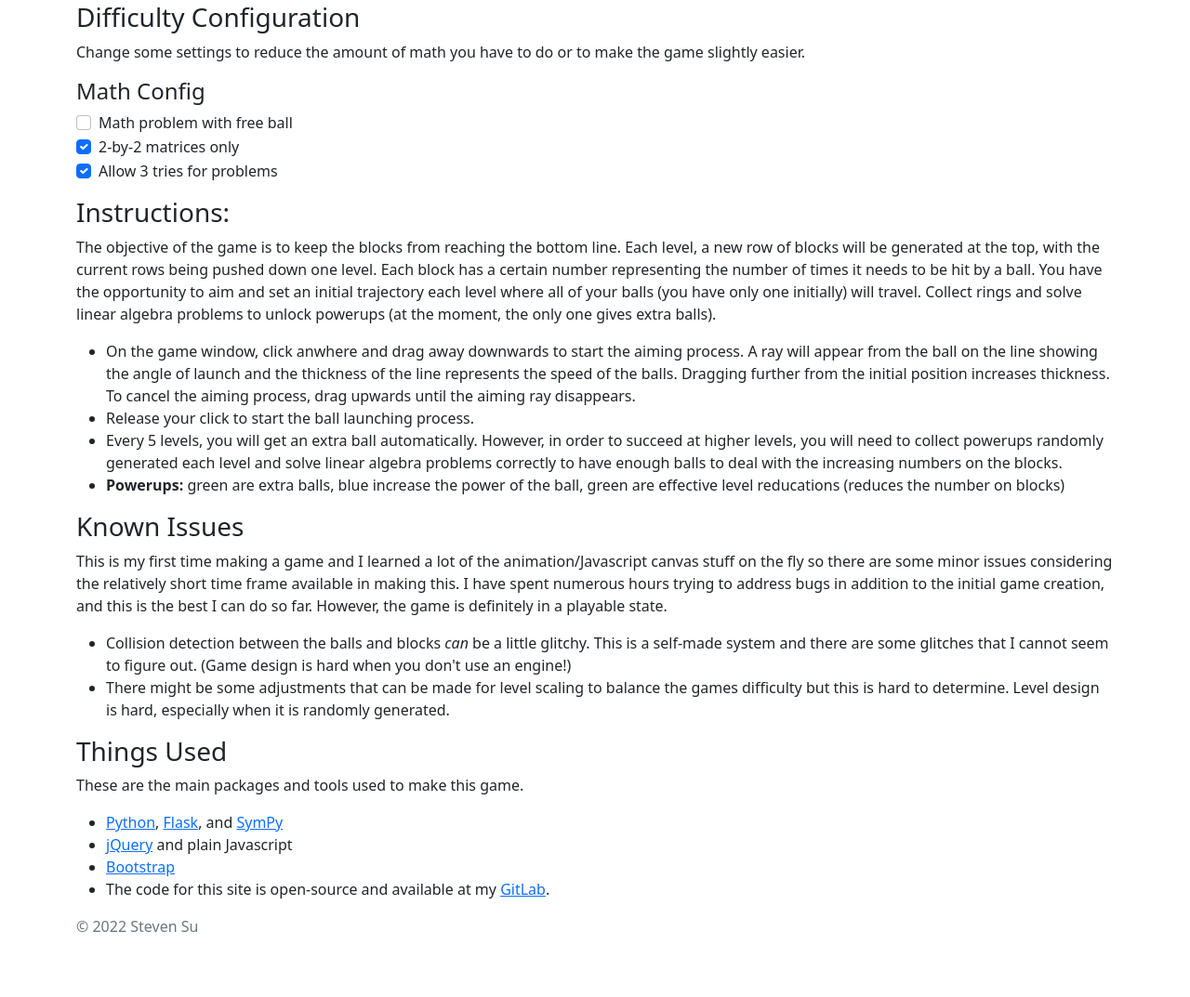
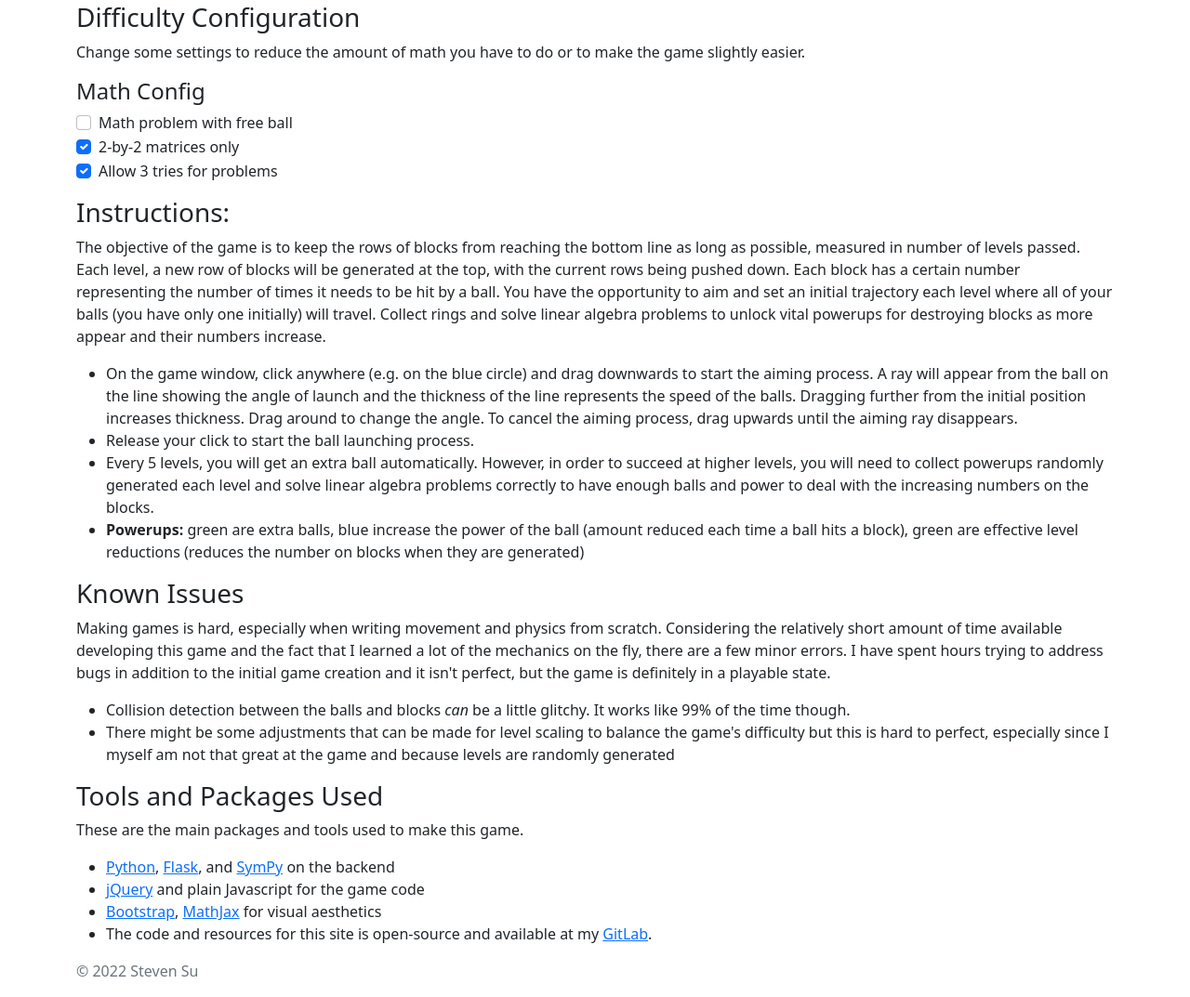
Before and after one commit to lakewood999/linalg-game, a Flask app: page / in a window 1280 px wide. Shown: the part 957-2030 px from the top of the page at 93% size. Before the commit the page ends 1960 px from the top, so only its background shows below. Run offline with Flask 2, Linux system fonts and the light colour scheme; some libraries are stand-ins or nearby versions.

Commit message:
update instructions

```diff
--- a/main.py
+++ b/main.py
@@ -90,7 +90,23 @@ def problem():
             if num_pivots(A) == n:
                 break
         session["answer"] = ans
-        return jsonify({"text":matrix_to_latex(A) + "\mathbf{x}=" + matrix_to_latex(b.tolist()),"type":"matrix_equation"})
+        t = ""
+        r = randint(0,1)
+        if r == 0:
+            t = matrix_to_latex(A) + "\mathbf{x}=" + matrix_to_latex(b.tolist())
+        elif r == 1:
+            b = b.tolist()
+            t = "\\begin{cases}"
+            for row in range(len(A)):
+                temp = ""
+                for col in range(len(A[0])):
+                    temp += str(A[row][col]) + "x_{" + str(col+1) + "}"
+                    if col != len(A[0])-1:
+                        temp += "+"
+                temp += "=" + str(b[row][0])
+                t += temp + "\\\\"
+            t += "\\end{cases}"
+        return jsonify({"text":t,"type":"matrix_equation"})
     elif num == 2: # inner product
         matrices, ans = inner_product_problem(randint(2,4))
         session["answer"] = int(ans)
--- a/static/board.js
+++ b/static/board.js
@@ -71,7 +71,6 @@ function gen_board() {
             - (4/3)*(ballPowerupsOnBoard+balls.length)/effectiveLevel;
             var b2 = b1 + 0.035;
             var b3 = b2 + 0.075;
-            console.log(b1);
             if (percent < b1) {
                 newBlocks[i] = new Powerup();
                 newBlocks[i].color = 86;
--- a/static/problem.js
+++ b/static/problem.js
@@ -19,7 +19,7 @@ function startProblem() {
         if (data["type"] === "determinant") {
             problemString = "Find the determinant of the following matrix: $$ " + data["text"] + "$$ to ";
         } else if (data["type"] === "matrix_equation") {
-            problemString = "Find the sum of all \\( x_i \\) in the solution to the following matrix equation: $$ " + data["text"] + "$$ to ";
+            problemString = "Find the sum of all \\( x_i \\) in the solution to the following representation of a system of equations: $$ " + data["text"] + "$$ to ";
         } else if (data["type"] === "inner_product") {
             problemString = "Find the inner product of the following vectors: $$ " + data["text"] + "$$ to ";
         } else if (data["type"] === "matrix_power") {
@@ -56,7 +56,6 @@ $("#problemSubmit").on("click", function(){
             powerups.apply(currentPowerup,true);
             numCorrect++;
         } else {
-            console.log($("#moreProblemChances").prop("checked"));
             problemChances--;
             if ($("#moreProblemChances").prop("checked") && problemChances > 0) {
                 $("#problemResult").toggleClass("text-danger",true);
@@ -69,7 +68,6 @@ $("#problemSubmit").on("click", function(){
             }
         }
         $("#problemResult").show();
-        console.log(newAttempt);
         if (!newAttempt) {
             $("#continueProblem").show();
         } else {
--- a/templates/index.html
+++ b/templates/index.html
@@ -104,30 +104,30 @@
 		</div>
 		<div class="container mb-3">
 		    <h3>Instructions:</h3>
-		    <p>The objective of the game is to keep the blocks from reaching the bottom line. Each level, a new row of blocks will be generated at the top, with the current rows being pushed down one level. Each block has a certain number representing the number of times it needs to be hit by a ball. You have the opportunity to aim and set an initial trajectory each level where all of your balls (you have only one initially) will travel. Collect rings and solve linear algebra problems to unlock powerups (at the moment, the only one gives extra balls).</p>
+		    <p>The objective of the game is to keep the rows of blocks from reaching the bottom line as long as possible, measured in number of levels passed. Each level, a new row of blocks will be generated at the top, with the current rows being pushed down. Each block has a certain number representing the number of times it needs to be hit by a ball. You have the opportunity to aim and set an initial trajectory each level where all of your balls (you have only one initially) will travel. Collect rings and solve linear algebra problems to unlock vital powerups for destroying blocks as more appear and their numbers increase.</p>
 		    <ul>
-		        <li>On the game window, click anwhere and drag away downwards to start the aiming process. A ray will appear from the ball on the line showing the angle of launch and the thickness of the line represents the speed of the balls. Dragging further from the initial position increases thickness. To cancel the aiming process, drag upwards until the aiming ray disappears.</li>
+		        <li>On the game window, click anywhere (e.g. on the blue circle) and drag downwards to start the aiming process. A ray will appear from the ball on the line showing the angle of launch and the thickness of the line represents the speed of the balls. Dragging further from the initial position increases thickness. Drag around to change the angle. To cancel the aiming process, drag upwards until the aiming ray disappears.</li>
 				<li>Release your click to start the ball launching process.</li>
-				<li>Every 5 levels, you will get an extra ball automatically. However, in order to succeed at higher levels, you will need to collect powerups randomly generated each level and solve linear algebra problems correctly to have enough balls to deal with the increasing numbers on the blocks.</li>
-				<li><b>Powerups: </b>green are extra balls, blue increase the power of the ball, green are effective level reducations (reduces the number on blocks)</li>
+				<li>Every 5 levels, you will get an extra ball automatically. However, in order to succeed at higher levels, you will need to collect powerups randomly generated each level and solve linear algebra problems correctly to have enough balls and power to deal with the increasing numbers on the blocks.</li>
+				<li><b>Powerups: </b>green are extra balls, blue increase the power of the ball (amount reduced each time a ball hits a block), green are effective level reductions (reduces the number on blocks when they are generated)</li>
 		    </ul>
 		</div>
 		<div class="container mb-3">
 			<h3>Known Issues</h3>
-			<p>This is my first time making a game and I learned a lot of the animation/Javascript canvas stuff on the fly so there are some minor issues considering the relatively short time frame available in making this. I have spent numerous hours trying to address bugs in addition to the initial game creation, and this is the best I can do so far. However, the game is definitely in a playable state.</p>
+			<p>Making games is hard, especially when writing movement and physics from scratch. Considering the relatively short amount of time available developing this game and the fact that I learned a lot of the mechanics on the fly, there are a few minor errors. I have spent hours trying to address bugs in addition to the initial game creation and it isn't perfect, but the game is definitely in a playable state.</p>
 		    <ul>
-		        <li>Collision detection between the balls and blocks <em>can</em> be a little glitchy. This is a self-made system and there are some glitches that I cannot seem to figure out. (Game design is hard when you don't use an engine!)</li>
-				<li>There might be some adjustments that can be made for level scaling to balance the games difficulty but this is hard to determine. Level design is hard, especially when it is randomly generated.</li>
+		        <li>Collision detection between the balls and blocks <em>can</em> be a little glitchy. It works like 99% of the time though.</li>
+				<li>There might be some adjustments that can be made for level scaling to balance the game's difficulty but this is hard to perfect, especially since I myself am not that great at the game and because levels are randomly generated</li>
 		    </ul>
 		</div>
 		<div class="container mb-3">
-			<h3>Things Used</h3>
+			<h3>Tools and Packages Used</h3>
 			<p>These are the main packages and tools used to make this game.</p>
 			<ul>
-				<li><a href="https://www.python.org/">Python</a>, <a href="https://flask.palletsprojects.com/en/2.0.x/">Flask</a>, and <a href="https://www.sympy.org/en/index.html">SymPy</a></li>
-				<li><a href="https://jquery.com/">jQuery</a> and plain Javascript</li>
-				<li><a href="https://getbootstrap.com/">Bootstrap</a></li>
-				<li>The code for this site is open-source and available at my <a href="https://git.stevensu.dev/lakewood999/linalg-game">GitLab</a>.</li>
+				<li><a href="https://www.python.org/">Python</a>, <a href="https://flask.palletsprojects.com/en/2.0.x/">Flask</a>, and <a href="https://www.sympy.org/en/index.html">SymPy</a> on the backend</li>
+				<li><a href="https://jquery.com/">jQuery</a> and plain Javascript for the game code</li>
+				<li><a href="https://getbootstrap.com/">Bootstrap</a>, <a href="https://www.mathjax.org/">MathJax</a> for visual aesthetics</li>
+				<li>The code and resources for this site is open-source and available at my <a href="https://git.stevensu.dev/lakewood999/linalg-game">GitLab</a>.</li>
 			</ul>
 		</div>
 		<footer class="text-muted">
```
